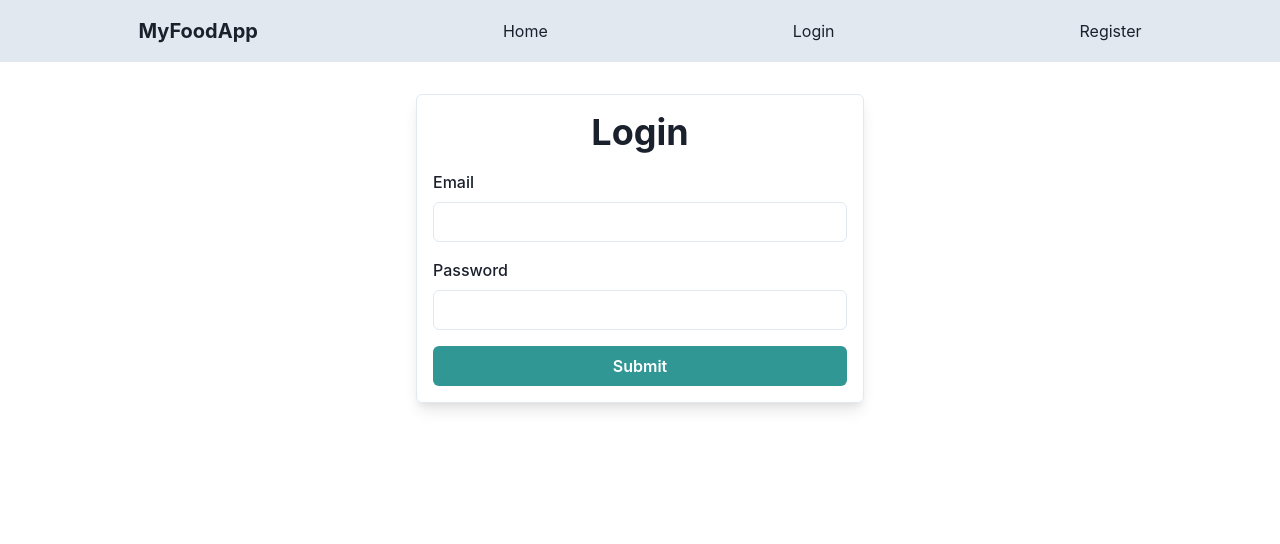
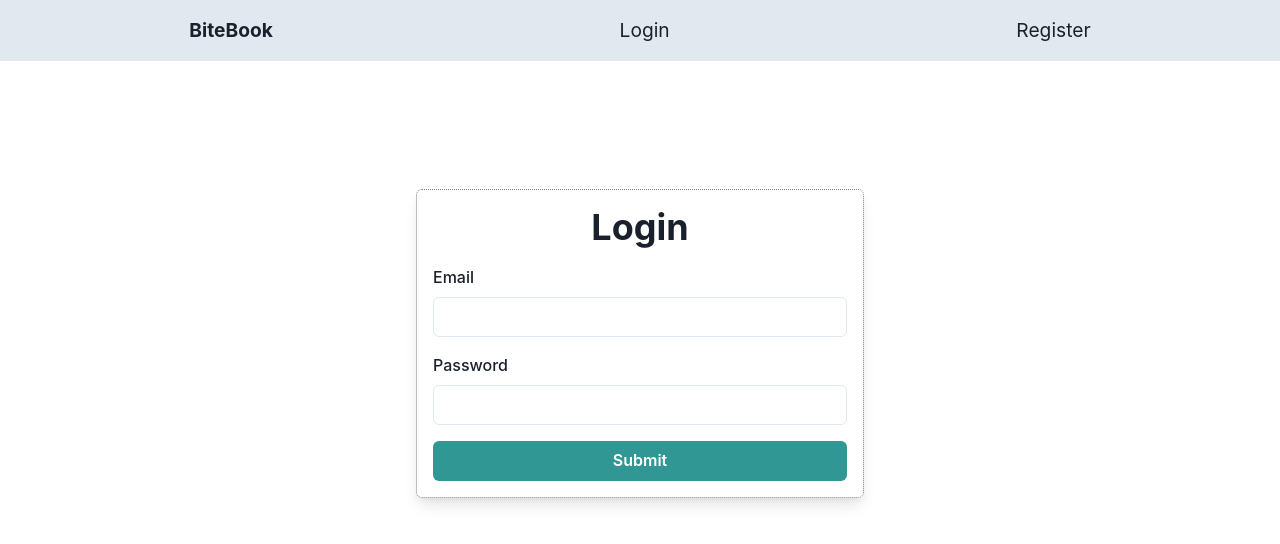
Before and after one commit to salil-01/Zesty-Zomato, a React (Vite) app in the folder frontend/: page /login in a window 1280 px wide. Shown: the top 544 px of the page. Built offline with nearby package versions, Linux system fonts and the light colour scheme.

Commit message:
completed

```diff
--- a/frontend/src/components/Navbar.jsx
+++ b/frontend/src/components/Navbar.jsx
@@ -24,14 +24,23 @@ const Navbar = () => {
   return (
     <Box bg="gray.200" p={4}>
       <Flex justifyContent={"space-around"} alignItems={"center"}>
-        <Text fontSize="xl" fontWeight="bold">
-          MyFoodApp
-        </Text>
-        <Link to="/">Home</Link>
-        <Link to="/login">Login</Link>
-        <Link to="/register">Register</Link>
+        <Link to="/">
+          <Text fontSize={"1.2rem"} fontWeight="bold">
+            BiteBook
+          </Text>
+        </Link>
+        <Link to="/login">
+          <Text fontSize={"1.2rem"}>Login</Text>
+        </Link>
+        <Link to="/register">
+          <Text fontSize={"1.2rem"}>Register</Text>
+        </Link>
         {/* Show the Admin link if the user role is admin */}
-        {role == "Admin" && auth && <Link to="/admin">Admin</Link>}
+        {role == "Admin" && auth && (
+          <Link to="/admin">
+            <Text fontSize={"1.2rem"}>Admin</Text>
+          </Link>
+        )}
         {auth && (
           <Menu>
             <MenuButton as={Button} rightIcon={<ChevronDownIcon />}>
--- a/frontend/src/pages/Login.jsx
+++ b/frontend/src/pages/Login.jsx
@@ -76,11 +76,12 @@ const LoginForm = () => {
     <Box
       maxWidth="md"
       mx="auto"
-      mt={8}
+      mt={"10%"}
       p={4}
       borderWidth="1px"
       borderRadius="md"
       boxShadow="lg"
+      border={"1px dotted gray"}
     >
       <Heading mb={4} textAlign={"center"}>
         Login
--- a/frontend/src/pages/Register.jsx
+++ b/frontend/src/pages/Register.jsx
@@ -73,11 +73,12 @@ const RegisterForm = () => {
     <Box
       maxWidth="md"
       mx="auto"
-      mt={8}
+      mt={"10%"}
       p={4}
       borderWidth="1px"
       borderRadius="md"
       boxShadow="lg"
+      border={"1px dotted gray"}
     >
       <Heading mb={4} textAlign={"center"}>
         Register
```
